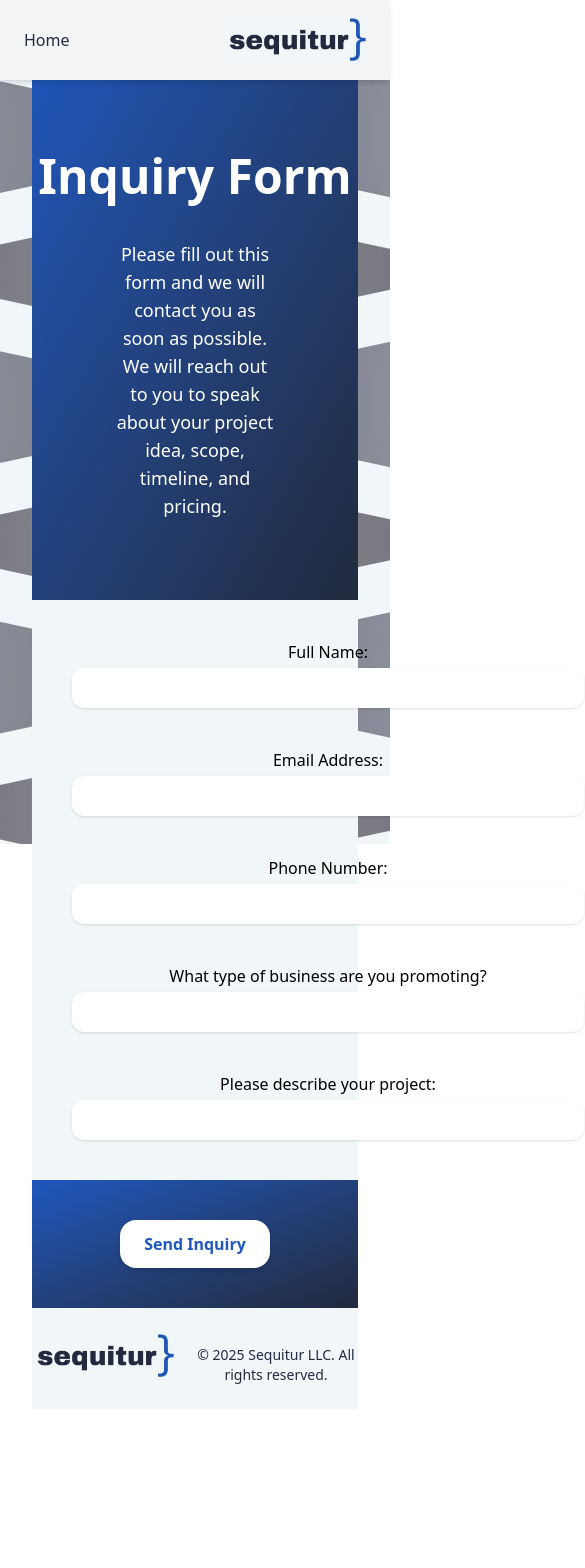
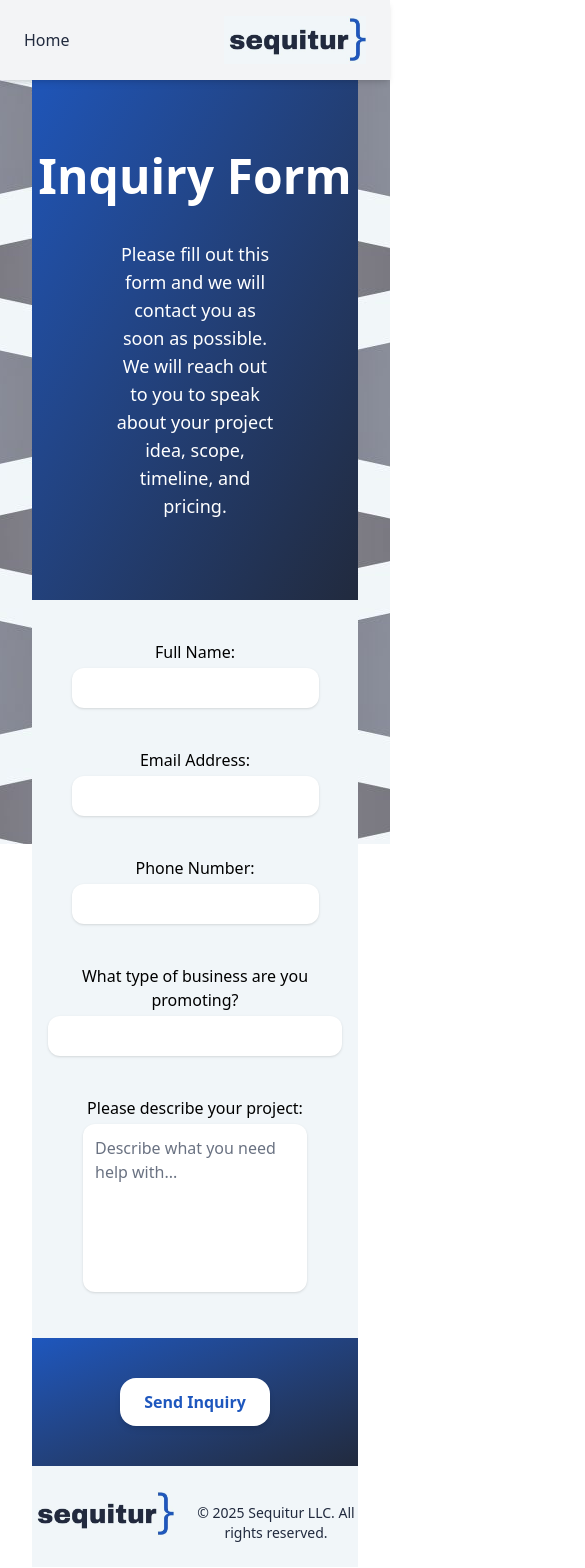
Before and after one commit to macj2005/Sequitur, a React (Vite) app: page /contact in a window 390 px wide. Shown: the top 1568 px of the page, 585 px wide, since content can reach past the window. Before the commit the page ends 1441 px from the top, so only its background shows below. Built offline with nearby package versions, Linux system fonts and the light colour scheme.

Commit message:
mobile optimization

```diff
--- a/src/Contact.jsx
+++ b/src/Contact.jsx
@@ -80,64 +80,65 @@ export default function Contact() {
             { /* Header */}
             <div className="justify-center py-20 text-white bg-gradient-to-br from-[#1e57be] to-[#212A3E]">
                 <h2 className="text-5xl py-10 font-bold">Inquiry Form</h2>
-                <p className="text-lg px-20">Please fill out this form and we will contact you as soon as possible. We will reach out to you to speak about your project idea, scope, timeline, and pricing.</p>
+                <p className="text-lg px-20 sm:px-15">Please fill out this form and we will contact you as soon as possible. We will reach out to you to speak about your project idea, scope, timeline, and pricing.</p>
             </div>
 
             {/* Form */}
-            <form onSubmit={handleSubmit} className="space-y-10 pt-10 justify-items-start">
-                <div className="px-10">
-                    <label className="px-4">Full Name:</label>
+            <form onSubmit={handleSubmit} className="space-y-10 pt-10 justify-items-center">
+                <div className="px-4 sm:px-10">
+                    <label className="block mb-1 px-1">Full Name:</label>
                     <input
                         type="text"
                         name="name"
                         value={form.name}
                         onChange={handleChange}
                         required
-                        className="mt-1 w-lg p-2 rounded-xl shadow-sm focus:outline-none focus:ring-2 focus:ring-blue-400 bg-white text-gray-800 placeholder-gray-500"
+                        className="w-full max-w-md p-2 rounded-xl shadow-sm focus:outline-none focus:ring-2 focus:ring-blue-400 bg-white text-gray-800 placeholder-gray-500"
                     />
                 </div>
-                <div className="px-10">
-                    <label className="px-4">Email Address:</label>
+                <div className="px-4 sm:px-10">
+                    <label className="block mb-1 px-1">Email Address:</label>
                     <input
                         type="email"
                         name="email"
                         value={form.email}
                         onChange={handleChange}
                         required
-                        className="mt-1 w-lg p-2 rounded-xl shadow-sm focus:outline-none focus:ring-2 focus:ring-blue-400 bg-white text-gray-800 placeholder-gray-500"
+                        className="w-full max-w-md p-2 rounded-xl shadow-sm focus:outline-none focus:ring-2 focus:ring-blue-400 bg-white text-gray-800 placeholder-gray-500"
                     />
                 </div>
-                <div className="px-10">
-                    <label className="px-4">Phone Number:</label>
+                <div className="px-4 sm:px-10">
+                    <label className="block mb-1 px-1">Phone Number:</label>
                     <input
                         type="tel"
                         name="phone"
                         value={form.phone}
                         onChange={handleChange}
                         required
-                        className="mt-1 w-lg p-2 rounded-xl shadow-sm focus:outline-none focus:ring-2 focus:ring-blue-400 bg-white text-gray-800 placeholder-gray-500"
+                        className="w-full max-w-md p-2 rounded-xl shadow-sm focus:outline-none focus:ring-2 focus:ring-blue-400 bg-white text-gray-800 placeholder-gray-500"
                     />
                 </div>
-                <div className="px-10">
-                    <label className="px-4">What type of business are you promoting?</label>
+                <div className="px-4 sm:px-10">
+                    <label className="block mb-1 px-1">What type of business are you promoting?</label>
                     <input
                         type="text"
                         name="business"
                         value={form.business}
                         onChange={handleChange}
                         required
-                        className="mt-1 w-lg p-2 rounded-xl shadow-sm focus:outline-none focus:ring-2 focus:ring-blue-400 bg-white text-gray-800 placeholder-gray-500"
+                        className="w-full max-w-md p-2 rounded-xl shadow-sm focus:outline-none focus:ring-2 focus:ring-blue-400 bg-white text-gray-800 placeholder-gray-500"
                     />
                 </div>
-                <div className="px-10">
-                    <label className="px-4">Please describe your project:</label>
-                    <input
-                        type="text"
+                <div className="px-4 sm:px-10">
+                    <label className="block mb-1 px-1">Please describe your project:</label>
+                    <textarea
                         name="description"
                         value={form.description}
                         onChange={handleChange}
                         required
-                        className="mt-1 w-lg p-2 rounded-xl shadow-sm focus:outline-none focus:ring-2 focus:ring-blue-400 bg-white text-gray-800 placeholder-gray-500"
+                        rows={6}
+                        className="w-full max-w-md p-3 rounded-xl shadow-sm focus:outline-none focus:ring-2 focus:ring-blue-400 bg-white text-gray-800 placeholder-gray-500 resize-none"
+                        placeholder="Describe what you need help with..."
                     />
                 </div>
                 <div className="py-10 bg-gradient-to-br from-[#1e57be] to-[#212A3E] w-full">
--- a/src/HomePage.jsx
+++ b/src/HomePage.jsx
@@ -26,7 +26,7 @@ export default function HomePage() {
                     {/* Hero Section */}
                     <section id="home" className="flex flex-col items-center justify-center text-center px-4 py-40 bg-gradient-to-br from-[#1e57be] to-[#212A3E] text-white">
                         <h1 className="text-5xl md:text-6xl font-bold mb-4">Follow through with Sequitur</h1>
-                        <p className="text-xl md:text-2xl mb-8 max-w-2xl">Bringing you an online presence for an affordable price.</p>
+                        <p className="text-xl md:text-2xl mb-8 max-w-2xl">Building you an online presence for an affordable price.</p>
                         <Link to="/contact">
                             <button className="bg-white text-[#1e57be] hover:bg-blue-100 font-semibold py-3 px-6 rounded-2xl shadow-md transtiion duration-300 cursor-pointer">
                                 Contact Us
@@ -46,7 +46,7 @@ export default function HomePage() {
 
                         <div className="mt-12 grid md:grid-cols-2 gap-10">
                             <div className="text-center">
-                                <img src="" alt="Mac image" className="mx-auto mb-4 w-40 h-40 object-cover rounded-full shadow-md" />
+                                <img src="/images/mac.jpg" alt="Mac image" className="mx-auto mb-4 w-40 h-40 object-cover rounded-full shadow-md" />
                                 <h3 className="text-xl font-semibold text-[#212a3e]">Mac Johnson</h3>
                                 <p className="text-sm text-gray-500">Co-Founder & Lead Developer</p>
                                 <p className="text-sm text-gray-600 mt-2">
@@ -54,7 +54,7 @@ export default function HomePage() {
                                 </p>
                             </div>
                             <div className="text-center">
-                                <img src="" alt="Daniel image" className="mx-auto mb-4 w-40 h-40 object-cover rounded-full shadow-md" />
+                                <img src="/images/daniel.JPG" alt="Daniel image" className="mx-auto mb-4 w-40 h-40 object-cover rounded-full shadow-md" />
                                 <h3 className="text-xl font-semibold text-[#212a3e]">Wayne Six</h3>
                                 <p className="text-sm text-gray-500">Co-Founder & Management Lead</p>
                                 <p className="text-sm text-gray-600 mt-2">
@@ -79,22 +79,6 @@ export default function HomePage() {
                                     <div className="p-4 text-left">
                                         <h3 className="text-lg font-semibold text-[#212a3e]">Burdine's Waterfront</h3>
                                         <p className="text-sm text-gray-600">A responsive website for a beloved family-owned restaurant - highlighting marina services and menu items using our responsive menu display system.</p>
-                                    </div>
-                                </div>
-
-                                <div className="bg-white shadow-md rounded-xl overflow-hidden">
-                                    <img src="/project2.jpg" alt="Project 2" className="w-full h-40 object-cover" />
-                                    <div className="p-4 text-left">
-                                        <h3 className="text-lg font-semibold text-[#212a3e]">Project Two</h3>
-                                        <p className="text-sm text-gray-600">Description...</p>
-                                    </div>
-                                </div>
-
-                                <div className="bg-white shadow-md rounded-xl overflow-hidden">
-                                    <img src="/project3.jpg" alt="Project 3" className="w-full h-40 object-cover" />
-                                    <div className="p-4 text-left">
-                                        <h3 className="text-lg font-semibold text-[#212a3e]">Project Three</h3>
-                                        <p className="text-sm text-gray-600">Description...</p>
                                     </div>
                                 </div>
                             </div>
```
Also changed, not shown: public/images/mac.jpg (added), 1 other file (tests, documents, lock files or other folders).
